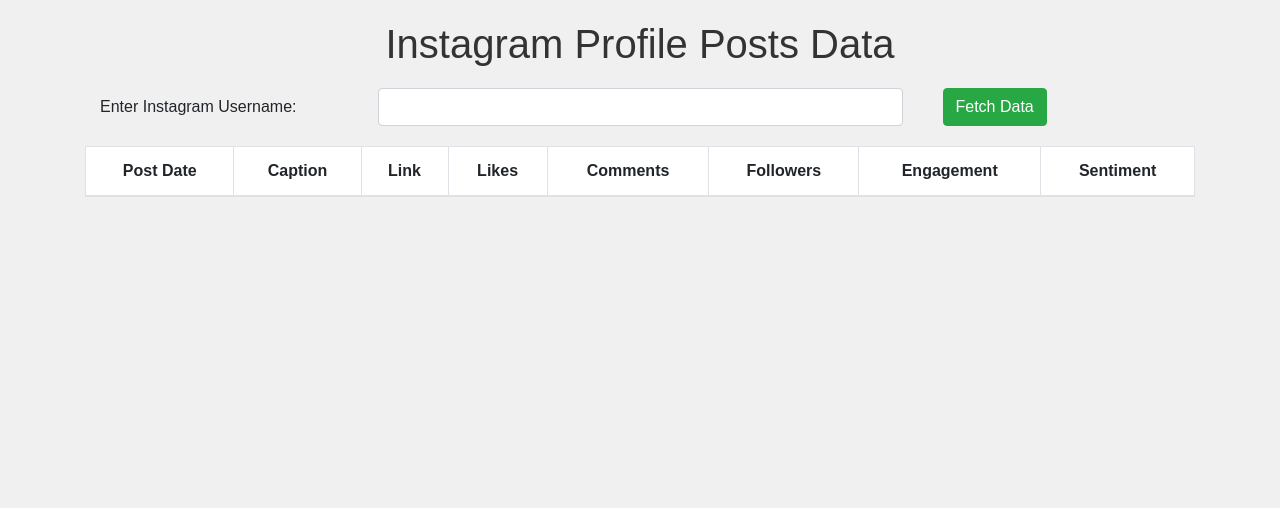
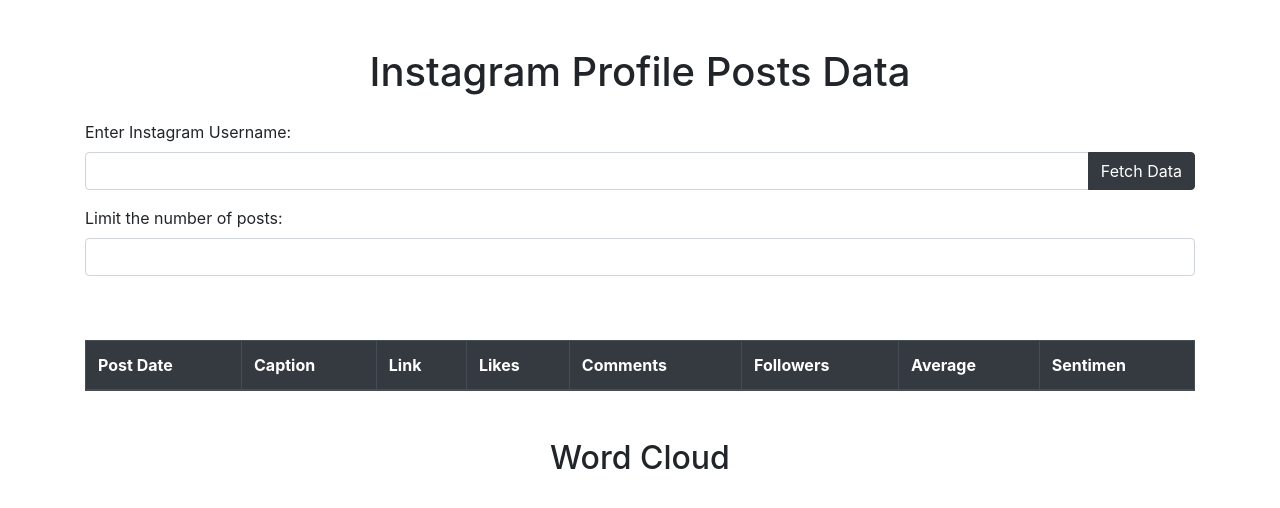
Before and after one commit to TgrRys/Senitiment-Analysis-Instagram, a PHP site: page /get-instagram-profile/ in a window 1280 px wide. Shown: the top 508 px of the page. Run offline with PHP 8.4, Linux system fonts and the light colour scheme; lists and menus that the app fills with data are empty; some libraries are stand-ins or nearby versions.

Commit message:
add analysis word cloud by comment & limit data

```diff
--- a/index.php
+++ b/index.php
@@ -1,91 +1,37 @@
 <!DOCTYPE html>
 <html lang="en">
-
 <head>
     <meta charset="UTF-8">
     <meta name="viewport" content="width=device-width, initial-scale=1.0">
-    <title>Instagram Profile Posts Data</title>
-    <!-- Tambahkan Bootstrap CSS -->
-    <link rel="stylesheet" href="https://maxcdn.bootstrapcdn.com/bootstrap/4.5.2/css/bootstrap.min.css">
-    <style>
-        /* Styling utama */
-        body {
-            font-family: Arial, sans-serif;
-            background-color: #f0f0f0;
-            margin: 0;
-            padding: 0;
-        }
-
-        h1 {
-            text-align: center;
-            margin: 20px 0;
-            color: #333;
-            /* Ubah warna judul */
-        }
-
-        /* Gaya input dan tombol */
-        .form-group {
-            display: flex;
-            flex-direction: column;
-            align-items: center;
-        }
-
-        .input-group {
-            display: flex;
-            flex-direction: row;
-            align-items: center;
-            justify-content: center;
-        }
-
-        #username {
-            flex-grow: 1;
-        }
-
-        #fetch-button {
-            margin-left: 10px;
-        }
-
-        /* Gaya tabel */
-        table {
-            width: 100%;
-            border-collapse: collapse;
-            background-color: white;
-            margin-top: 20px;
-            text-align: center;
-        }
-
-        /* Gaya tautan */
-        .post-link {
-            color: #007bff;
-            text-decoration: none;
-        }
-
-        .post-link:hover {
-            text-decoration: underline;
-        }
-    </style>
+    <title>Instagram Profile Post Data</title>
+    <!-- Include Bootstrap CSS from CDN -->
+    <link href="https://maxcdn.bootstrapcdn.com/bootstrap/4.5.2/css/bootstrap.min.css" rel="stylesheet">
 </head>
-
 <body>
-    <h1>Instagram Profile Posts Data</h1>
     <div class="container">
-        <form class="form-group">
-            <div class="input-group">
-                <label for="username" class="col-sm-3 col-form-label">Enter Instagram Username:</label>
-                <div class="col-sm-6">
+        <h1 class="text-center mt-5">Instagram Profile Posts Data</h1>
+        <form class="d-flex flex-column align-items-center mt-4">
+            <div class="form-group w-100">
+                <label for="username">Enter Instagram Username:</label>
+                <div class="input-group">
                     <input type="text" class="form-control" id="username" name="username" required>
+                    <div class="input-group-append">
+                        <button type="button" class="btn btn-dark" id="fetch-button">Fetch Data</button>
+                    </div>
                 </div>
-                <div class="col-sm-3">
-                    <button type="button" class="btn btn-success" id="fetch-button">Fetch Data</button>
-                </div>
+            </div>
+            <!-- Add an input for limiting the number of posts -->
+            <div class="form-group w-100">
+                <label for="limit">Limit the number of posts:</label>
+                <input type="number" class="form-control" id="limit" name="limit">
             </div>
         </form>
 
         <!-- Display the fetched data here -->
-        <div id="profile-data">
+        <div id="profile-data" class="mt-5">
             <!-- Table to display the fetched data -->
-            <table class="table table-bordered" id="post-table">
-                <thead>
+            <table class="table table-bordered table-hover">
+                <thead class="thead-dark">
                     <tr>
                         <th>Post Date</th>
                         <th>Caption</th>
@@ -93,33 +39,37 @@
                         <th>Likes</th>
                         <th>Comments</th>
                         <th>Followers</th>
-                        <th>Engagement</th>
-                        <th>Sentiment</th>
+                        <th>Average</th>
+                        <th>Sentimen</th>
                     </tr>
                 </thead>
-                <tbody>
+                <!-- Give an id to tbody -->
+                <tbody id="post-table-body">
                     <!-- Posts will be added here dynamically -->
                 </tbody>
             </table>
         </div>
+
+        <!-- Display the word cloud container -->
+        <div id="word-cloud" class="mt-5">
+            <h2 class="text-center">Word Cloud</h2>
+            <div id="word-cloud-canvas" class="d-flex justify-content-center"></div>
+        </div>
+
     </div>
-
-    <!-- Tambahkan Bootstrap JavaScript dan jQuery (diperlukan oleh Bootstrap) -->
-    <script src="https://code.jquery.com/jquery-3.5.1.slim.min.js"></script>
-    <script src="https://cdn.jsdelivr.net/npm/@popperjs/core@2.5.3/dist/umd/popper.min.js"></script>
-    <script src="https://maxcdn.bootstrapcdn.com/bootstrap/4.5.2/js/bootstrap.min.js"></script>
 
     <script>
         // Function to make an AJAX request and update the table
         function fetchProfileData() {
             const username = document.getElementById('username').value;
-            const url = `http://127.0.0.1:5000/get-instagram-profile?username=${username}`;
+            const limit = document.getElementById('limit').value; // Get the limit input
+            const url = `/get-instagram-profile?username=${username}&limit=${limit}`;
 
             fetch(url)
                 .then(response => response.json())
                 .then(data => {
                     // Create a table row for each post
-                    const tableBody = document.querySelector('#post-table tbody');
+                    const tableBody = document.querySelector('#post-table-body'); // Select the tbody with id
                     tableBody.innerHTML = '';
 
                     data.forEach(post => {
@@ -127,7 +77,7 @@
                         row.innerHTML = `
                             <td>${post.date}</td>
                             <td>${post.caption}</td>
-                            <td><a class="post-link">${post.link}</a></td>
+                            <td><a href="${post.link}" target="_blank">Link Postingan</a></td>
                             <td>${post.likes}</td>
                             <td>${post.comments}</td>
                             <td>${post.followers}</td>
@@ -142,37 +92,38 @@
                 });
         }
 
-        // Function to generate and trigger the CSV download
-        function downloadCSV(data) {
-            const csv = 'Post Date,Caption,Likes,Comments,Engagement\n' + data.map(post => (
-                `${post.date},"${post.caption}",${post.likes},${post.comments},${post.engagement}`
-            )).join('\n');
+        // Function to display the word cloud
+        function displayWordCloud() {
+            const wordCloudCanvas = document.getElementById('word-cloud-canvas');
+            const wordCloudImage = new Image();
 
-            const blob = new Blob([csv], {
-                type: 'text/csv'
-            });
-            const url = window.URL.createObjectURL(blob);
-            const a = document.createElement('a');
-            a.href = url;
-            a.download = 'profile_data.csv';
-            document.body.appendChild(a);
-            a.click();
-            window.URL.revokeObjectURL(url);
+            // Generate a timestamp to append to the image URL
+            const timestamp = Date.now();
+
+            // Fetch the word cloud image from the server with the timestamp
+            fetch(`/get-word-cloud?timestamp=${timestamp}`)
+                .then(response => response.blob())
+                .then(blob => {
+                    const url = URL.createObjectURL(blob);
+                    wordCloudImage.src = url;
+                    wordCloudCanvas.innerHTML = ''; // Clear previous image
+                    wordCloudCanvas.appendChild(wordCloudImage);
+                })
+                .catch(error => {
+                    console.error('Error fetching word cloud:', error);
+                });
         }
 
         // Add click event listener to the "Fetch Data" button
-        document.getElementById('fetch-button').addEventListener('click', fetchProfileData);
-
-        // Add click event listener to the "Download CSV" button
-        document.getElementById('download-button').addEventListener('click', () => {
-            fetch(`http://127.0.0.1:5000/get-instagram-profile?username=${document.getElementById('username').value}`)
-                .then(response => response.json())
-                .then(data => downloadCSV(data))
-                .catch(error => {
-                    console.error('Error fetching data:', error);
-                });
+        document.getElementById('fetch-button').addEventListener('click', () => {
+            fetchProfileData();
+            displayWordCloud(); // Display the word cloud when fetching data
         });
     </script>
+
+    <!-- Include Bootstrap JS and jQuery from CDN -->
+    <script src="https://code.jquery.com/jquery-3.5.1.slim.min.js"></script>
+    <script src="https://cdn.jsdelivr.net/npm/@popperjs/core@1.16.1/dist/umd/popper.min.js"></script>
+    <script src="https://maxcdn.bootstrapcdn.com/bootstrap/4.5.2/js/bootstrap.min.js"></script>
 </body>
-
 </html>
```
Also changed, not shown: wordcloud.png (added), 1 other file.
